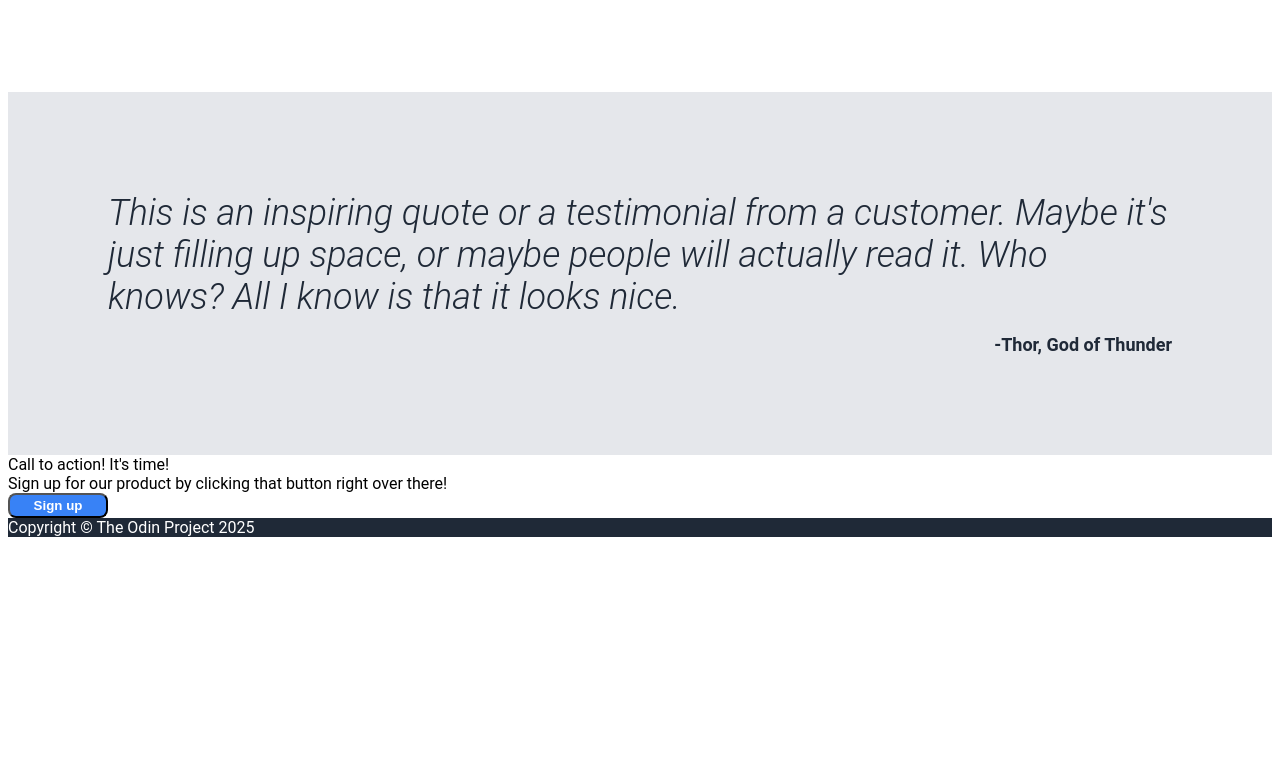
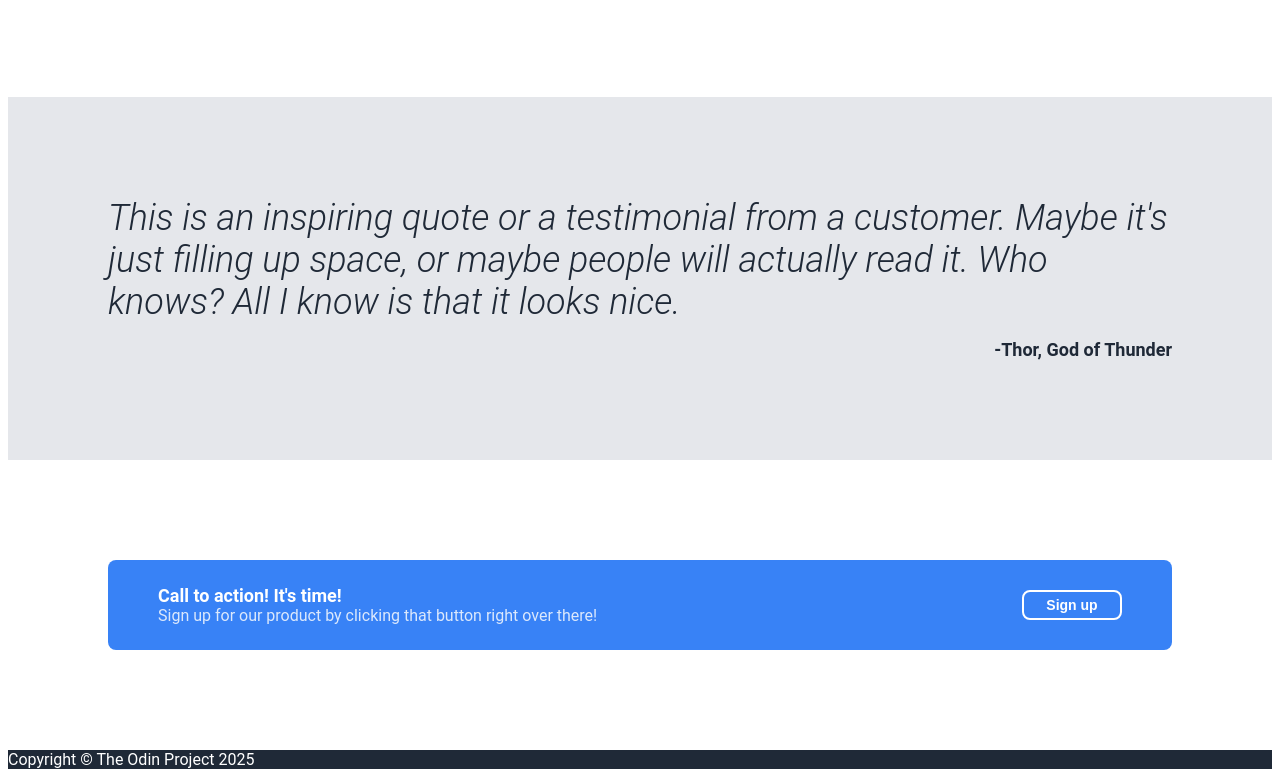
Before and after one commit to AbashedHalo/odin-landing-page, a plain HTML site: page index.html in a window 1280 px wide. Shown: the part 885-1662 px from the top of the page. Before the commit the page ends 1430 px from the top, so only its background shows below. Drawn offline with Linux system fonts and the light colour scheme.

Commit message:
Build call-to-action section
- Move button CSS block to top of CSS for cleaner flow
- Add div .cta-main to encapsulate .cta-header and .cta-text
- Add flexbox and styling  to children of .call-to-action-container

```diff
--- a/index.html
+++ b/index.html
@@ -62,10 +62,12 @@
 
     <div class="call-to-action-container">
         <div class="cta-modal">
-        <div class="cta-header">Call to action! It's time!</div>
-        <div class="cta-text">Sign up for our product by clicking that button right over there!</div>
-        <button class="cta-btn">Sign up</button>
-    </div>
+            <div class="cta-main">
+                <div class="cta-header">Call to action! It's time!</div>
+                <div class="cta-text">Sign up for our product by clicking that button right over there!</div>
+            </div>
+            <button class="cta-btn">Sign up</button>
+        </div>
     </div>
 
 
--- a/style.css
+++ b/style.css
@@ -19,6 +19,18 @@ ul {
     margin: 0;
     gap: 16px;
 }
+
+button {
+    background-color: #3882F6;
+    color: white;
+    width: 100px;
+    height: 30px;
+    border-radius: 8px;
+    font-weight: bold;
+    border-style: none;
+    font-size: 14px;
+}
+
 
 .logo{
     font-size: 24px;
@@ -126,20 +138,35 @@ ul {
 }
 
 .call-to-action-container {
-
+    padding: 100px;
+    display: flex;
 }
 
-.cta-model {
+.cta-modal {
     background-color: #3882F6;
+    color: white;
+    padding: 25px 50px;
+    border-radius: 8px;
+    gap: 8px;
+    display: flex;
+    flex: 1;
+    justify-content: space-between;
 }
 
-button {
-    background-color: #3882F6;
-    color: white;
-    width: 100px;
-    height: 25px;
-    border-radius: 8px;
+.cta-header {
     font-weight: bold;
+    font-size: 18px;
+    display: flex;
+    justify-content: space-between;
+}
+
+.cta-text {
+    color:#dbe8fc;
+}
+
+.cta-btn {
+    border: 2px solid white;
+    align-self: center;
 }
 
 .footer {
```
